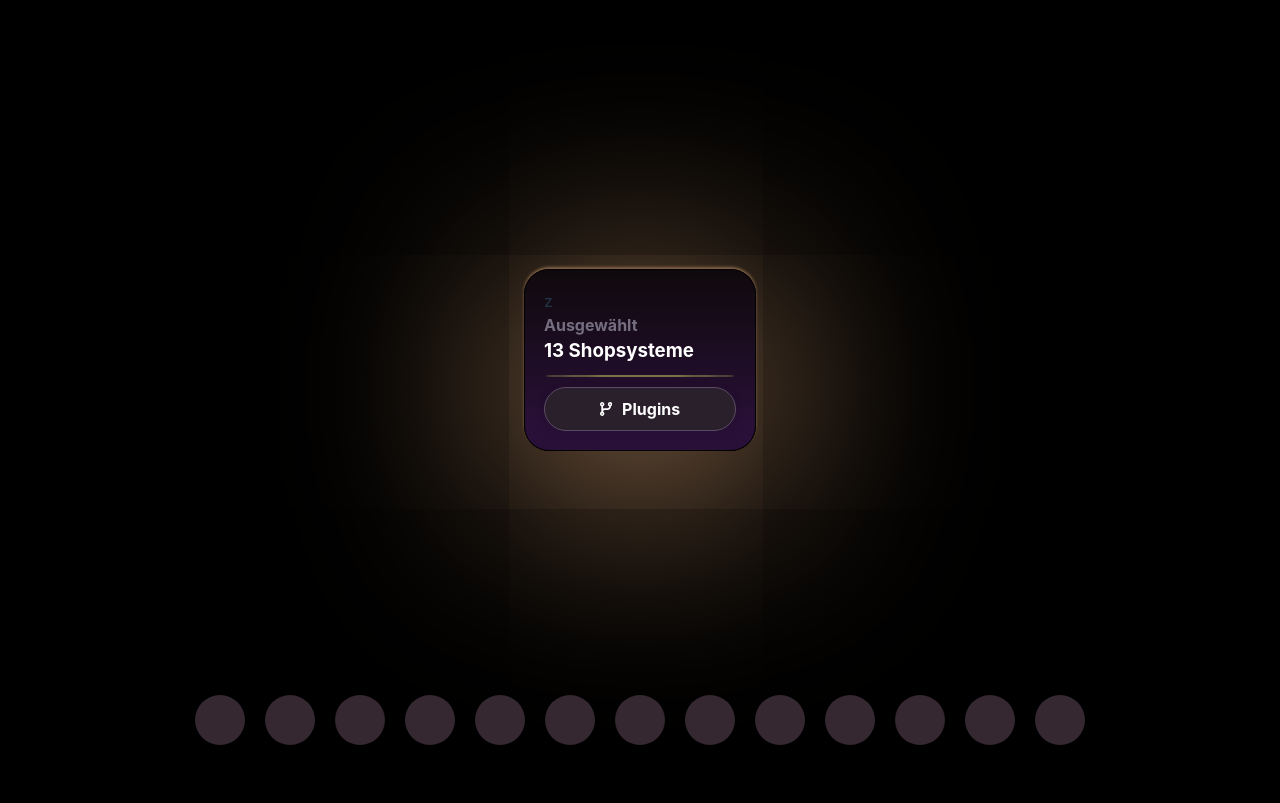
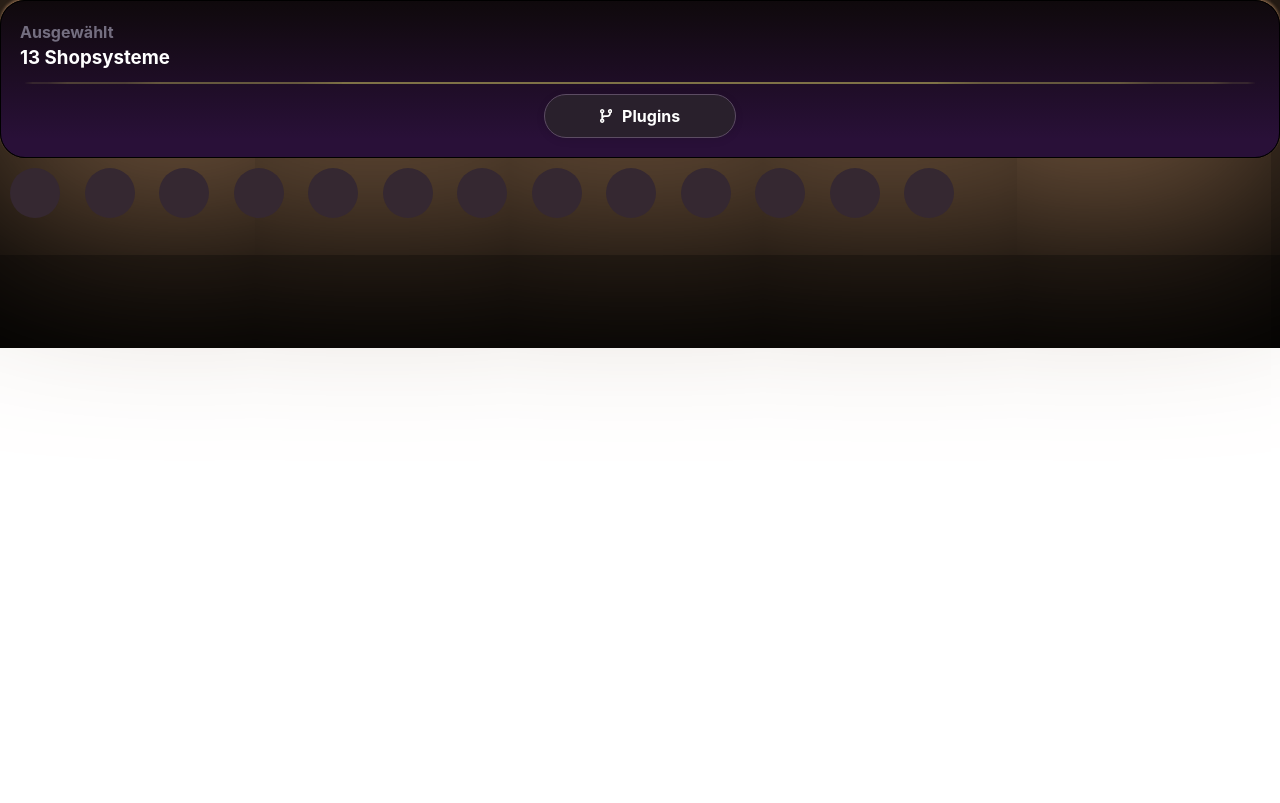
Before and after one commit to arief0303/payever-test-task-one, a website built with Vite: page index.html in a window 1280 px wide. Built offline with nearby package versions, Linux system fonts and the light colour scheme.

Commit message:
static styling revamp

```diff
--- a/index.html
+++ b/index.html
@@ -17,11 +17,9 @@
   <!-- <header id="app" style="display: flex; justify-content: center; align-items: center; width: 100%; height: 10vh;">
     <p>Payever Task One</p>
   </header> -->
-  <div style="display: flex; flex-direction: column;">
-    <div style="display: flex; justify-content: center; align-items: center; height: 80vh;">
   <div id="card"
-        style="background: linear-gradient(0deg, rgb(41, 16, 56) 11%, rgba(15,9,12,1) 100%); border: 1px solid black; border-radius: 25px; padding: 19px; box-shadow: 0 -2px 3px 0px #866549, 0 27px 206px 29px #866549; margin-top: 80px;">
-        <div style="display: flex; height: 100%; flex-direction: column;">z
+    style="background: linear-gradient(0deg, rgb(41, 16, 56) 11%, rgba(15,9,12,1) 100%); border: 1px solid black; border-radius: 25px; padding: 19px; box-shadow: 0 -2px 3px 0px #866549, 0 27px 206px 29px #866549;">
+    <div style="display: flex; height: 100%; flex-direction: column;">
       <h4 style="margin: 0; color: #746e80;">Ausgewählt</h4>
       <h3 style="margin: 0; color: white;">13 Shopsysteme</h3>
     </div>
@@ -37,25 +35,21 @@
       </div>
     </div>
   </div>
+  <div style="width:100vw; height: 20vh; margin-bottom: 30px; display: inline-block;">
+    <div id="circle1" style="width: 50px; height: 50px; border-radius: 50%; background-color: #352831; margin: 10px; display: inline-block;"></div>
+    <div id="circle2" style="width: 50px; height: 50px; border-radius: 50%; background-color: #352831; margin: 10px; display: inline-block;"></div>
+    <div id="circle3" style="width: 50px; height: 50px; border-radius: 50%; background-color: #352831; margin: 10px; display: inline-block;"></div>
+    <div id="circle4" style="width: 50px; height: 50px; border-radius: 50%; background-color: #352831; margin: 10px; display: inline-block;"></div>
+    <div id="circle5" style="width: 50px; height: 50px; border-radius: 50%; background-color: #352831; margin: 10px; display: inline-block;"></div>
+    <div id="circle6" style="width: 50px; height: 50px; border-radius: 50%; background-color: #352831; margin: 10px; display: inline-block;"></div>
+    <div id="circle7" style="width: 50px; height: 50px; border-radius: 50%; background-color: #352831; margin: 10px; display: inline-block;"></div>
+    <div id="circle8" style="width: 50px; height: 50px; border-radius: 50%; background-color: #352831; margin: 10px; display: inline-block;"></div>
+    <div id="circle9" style="width: 50px; height: 50px; border-radius: 50%; background-color: #352831; margin: 10px; display: inline-block;"></div>
+    <div id="circle10" style="width: 50px; height: 50px; border-radius: 50%; background-color: #352831; margin: 10px;display: inline-block;"></div>
+    <div id="circle11" style="width: 50px; height: 50px; border-radius: 50%; background-color: #352831; margin: 10px;display: inline-block;"></div>
+    <div id="circle12" style="width: 50px; height: 50px; border-radius: 50%; background-color: #352831; margin: 10px;display: inline-block;"></div>
+    <div id="circle13" style="width: 50px; height: 50px; border-radius: 50%; background-color: #352831; margin: 10px;display: inline-block;"></div>
   </div>
-    <div
-    style="display: flex; flex-wrap: wrap; justify-content: center; align-items: center; width:100vw; height: 20vh; margin-bottom: 30px;">
-      <div style="width: 50px; height: 50px; border-radius: 50%; background-color: #352831; margin: 10px;"></div>
-      <div style="width: 50px; height: 50px; border-radius: 50%; background-color: #352831; margin: 10px;"></div>
-      <div style="width: 50px; height: 50px; border-radius: 50%; background-color: #352831; margin: 10px;"></div>
-      <div style="width: 50px; height: 50px; border-radius: 50%; background-color: #352831; margin: 10px;"></div>
-      <div style="width: 50px; height: 50px; border-radius: 50%; background-color: #352831; margin: 10px;"></div>
-      <div style="width: 50px; height: 50px; border-radius: 50%; background-color: #352831; margin: 10px;"></div>
-      <div style="width: 50px; height: 50px; border-radius: 50%; background-color: #352831; margin: 10px;"></div>
-      <div style="width: 50px; height: 50px; border-radius: 50%; background-color: #352831; margin: 10px;"></div>
-      <div style="width: 50px; height: 50px; border-radius: 50%; background-color: #352831; margin: 10px;"></div>
-      <div style="width: 50px; height: 50px; border-radius: 50%; background-color: #352831; margin: 10px;"></div>
-      <div style="width: 50px; height: 50px; border-radius: 50%; background-color: #352831; margin: 10px;"></div>
-      <div style="width: 50px; height: 50px; border-radius: 50%; background-color: #352831; margin: 10px;"></div>
-      <div style="width: 50px; height: 50px; border-radius: 50%; background-color: #352831; margin: 10px;"></div>
-    </div>
-  </div>
-
   <!-- <script type="module" src="/main.js"></script> -->
 </body>
 
```
Lines whose indentation alone changed are shown as unchanged.
